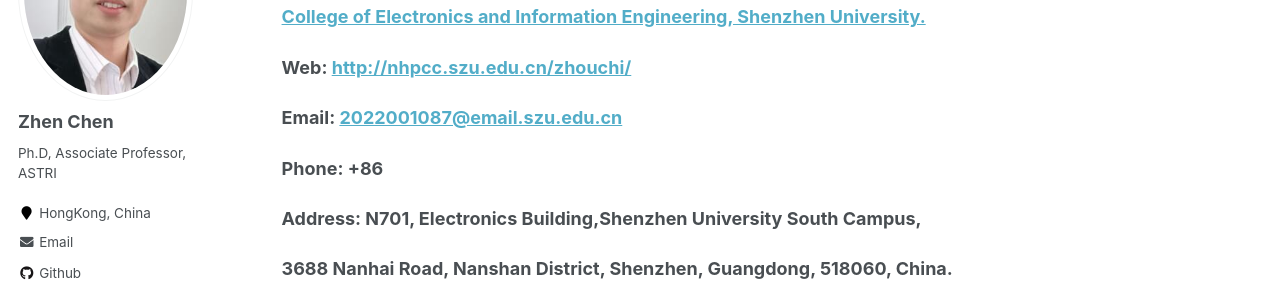
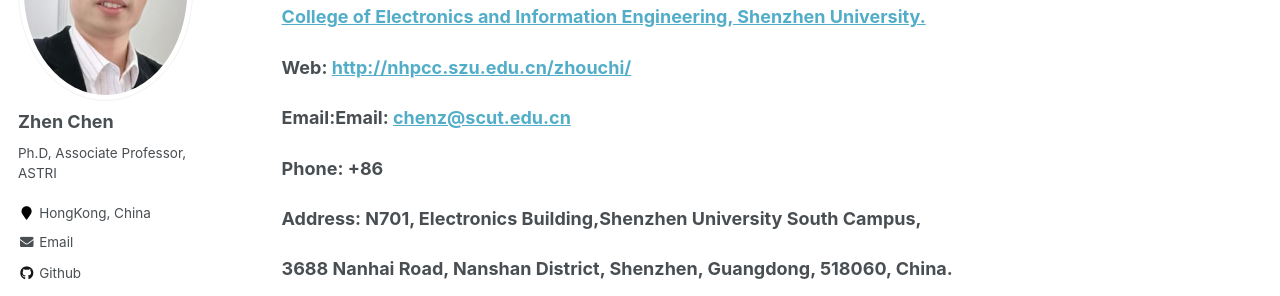
Before and after one commit to baile035/chenz_CV, a Jekyll site: the page built from _pages/home.md, in a window 1280 px wide and 900 px high. Shown: the part 234-530 px from the top of the window. Built offline with Jekyll 4.4.1, drawn with Linux system fonts in a browser that asks for light colours.

Commit message:
Update home.md

```diff
--- a/_pages/home.md
+++ b/_pages/home.md
@@ -16,7 +16,7 @@ author_profile: true
 <p><b style="line-height:50%"> Web: <a href="http://nhpcc.szu.edu.cn/zhouchi/">http://nhpcc.szu.edu.cn/zhouchi/ </a> </b></p>
 </html>
 
-<p><b style="line-height:50%"> Email: <a href="2022001087@email.szu.edu.cn">2022001087@email.szu.edu.cn </a></b> </p>
+<p><b style="line-height:50%"> Email:Email: <a href="chenz@scut.edu.cn">chenz@scut.edu.cn</a></b> </p>
 
 <p><b style="line-height:50%"> Phone: +86   </b></p>
 
```
